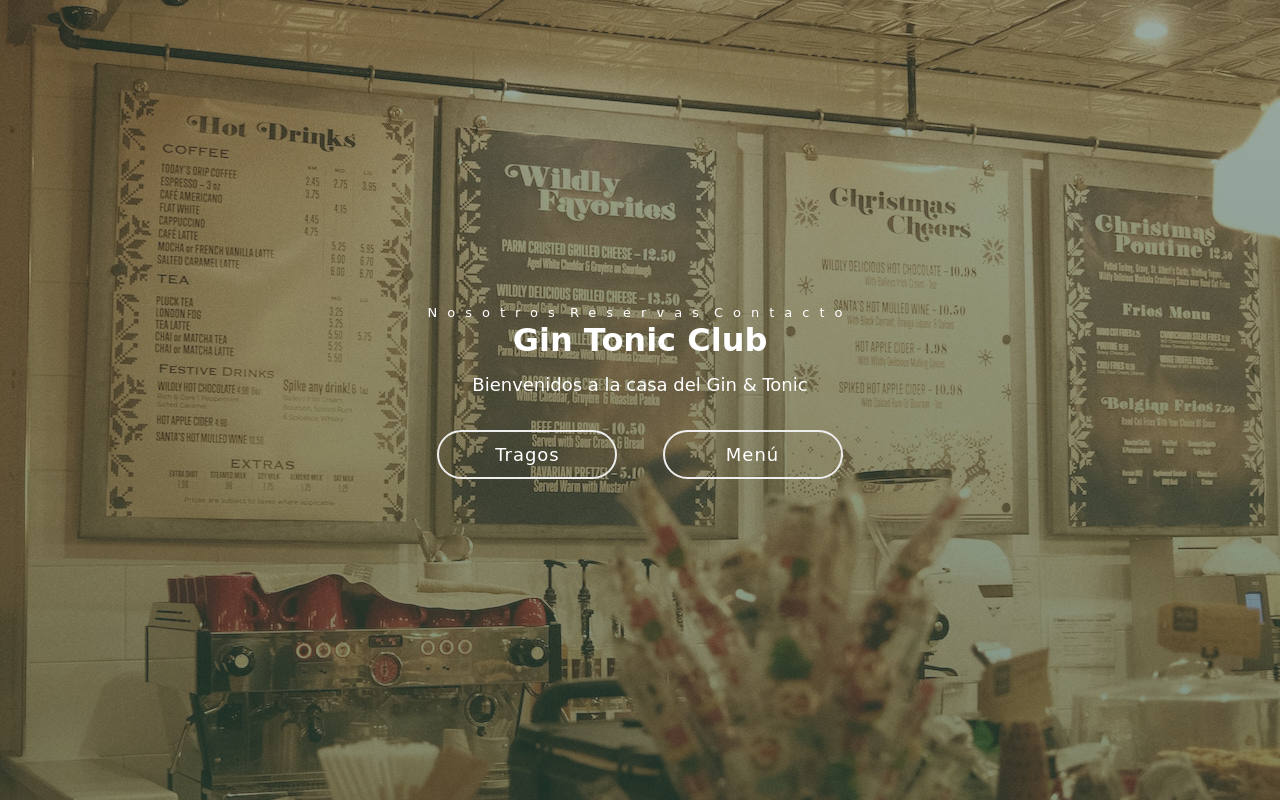
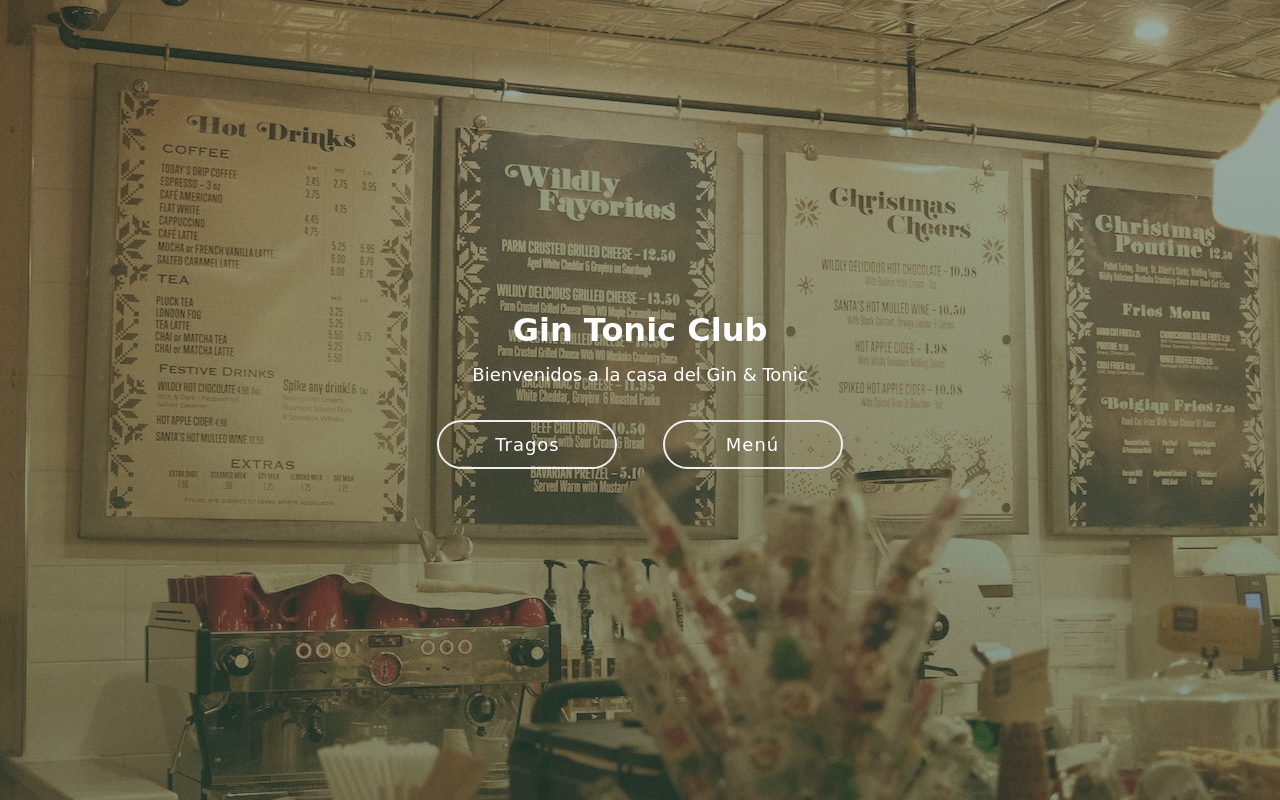
Before and after one commit to FedeSabi/One_Page, a plain HTML site: page index.html in a window 1280 px wide. Drawn offline with Linux system fonts and the light colour scheme; a web font is replaced by a local one.

Commit message:
One_page

```diff
--- a/estilo.css
+++ b/estilo.css
@@ -10,16 +10,6 @@ body{
    justify-content: center;
    flex-direction: column;
    height: 100vh;
-}
-li{
-    font-size: small;
-    display: inline-block;
-    text-align: initial;
-    color: white;
-    letter-spacing: 10px;
-}
-li:hover{
-    background-color: rgb(153, 151, 151) ;
 }
 h1{
     font-size: xx-large;
--- a/index.html
+++ b/index.html
@@ -9,19 +9,13 @@
     <title>OnePage</title>
 </head>
 <body>
-    <ul>
-        <li>Nosotros</li>
-        <li>Reservas</li>
-        <li>Contacto</li>
-    </ul>
     <img src="imagen (1).jpg"alt="">
+
         <h1>Gin Tonic Club</h1>
         <p>Bienvenidos a la casa del Gin & Tonic</p>
      <div>
         <button>Tragos</button>
         <button>Menú</button>
    </div>
-
-
 </body>
 </html>
```
Lines whose indentation alone changed are shown as unchanged.
